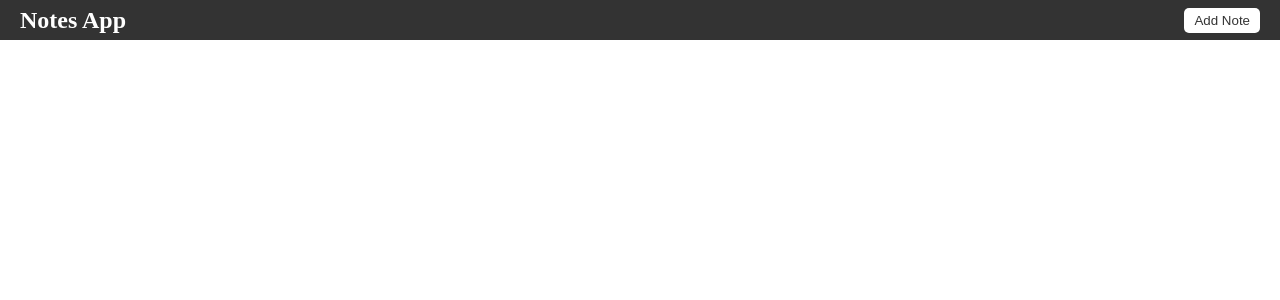
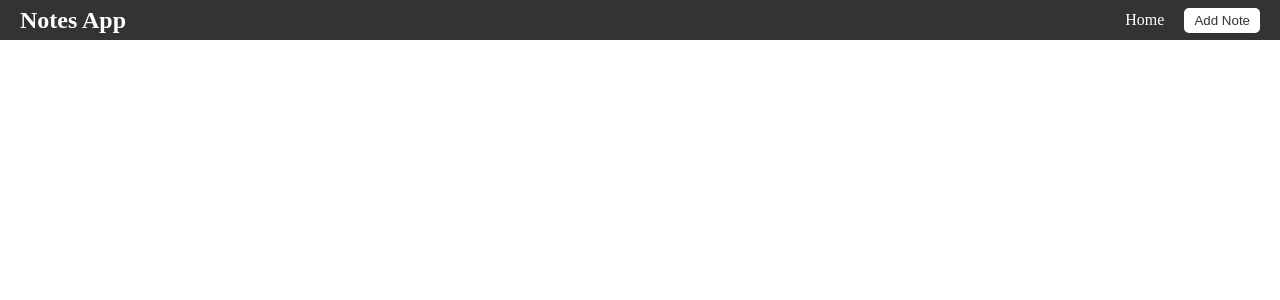
Before and after one commit to sandeepkumardev/react-home, a React (Vite) app: page /notes in a window 1280 px wide. Shown: the top 300 px of the page. Built offline with nearby package versions, Linux system fonts and the light colour scheme.

Commit message:
✨ Feat: add route

```diff
--- a/src/App.css
+++ b/src/App.css
@@ -0,0 +1,9 @@
+a {
+  text-decoration: none;
+  color: #fff;
+}
+
+a:hover {
+  color: aqua;
+  text-decoration: underline;
+}
--- a/src/App.jsx
+++ b/src/App.jsx
@@ -1,11 +1,18 @@
 import "./App.css";
 import Notes from "./apps/notes/Notes";
+import { BrowserRouter, Routes, Route } from "react-router-dom";
+import Home from "./pages/Home";
+import About from "./pages/About";
 
 function App() {
   return (
-    <>
-      <Notes />
-    </>
+    <BrowserRouter>
+      <Routes>
+        <Route path="/" element={<Home />} />
+        <Route path="/about" element={<About />} />
+        <Route path="/notes" element={<Notes />} />
+      </Routes>
+    </BrowserRouter>
   );
 }
 
--- a/src/apps/notes/Navbar.jsx
+++ b/src/apps/notes/Navbar.jsx
@@ -1,11 +1,17 @@
 import React from "react";
+import { Link } from "react-router-dom";
 
 const Navbar = ({ showForm, setShowForm }) => {
   return (
     <div className="navbar">
       <h2>Notes App</h2>
 
-      <button onClick={() => setShowForm(!showForm)}>{showForm ? "Close Form" : "Add Note"}</button>
+      <div>
+        <Link to={"/"} style={{ marginRight: "20px" }}>
+          Home
+        </Link>
+        <button onClick={() => setShowForm(!showForm)}>{showForm ? "Close Form" : "Add Note"}</button>
+      </div>
     </div>
   );
 };
--- a/src/apps/notes/Notes.jsx
+++ b/src/apps/notes/Notes.jsx
@@ -26,6 +26,7 @@ const Notes = () => {
   const [showForm, setShowForm] = useState(false);
   const [isEditing, setIsEditing] = useState(null);
   const [notes, setNotes] = useState([]);
+  const [showMore, setShowMore] = useState(false);
 
   const addNote = (data) => {
     setNotes([...notes, data]);
@@ -64,7 +65,11 @@ const Notes = () => {
         {notes.map((note, index) => (
           <div key={index} className="note" style={{ backgroundColor: colors[index % colors.length] }}>
             <h1>{note.title}</h1>
-            <p>{note.message}</p>
+            <p className={showMore ? "" : "line-clamp-3"}>{note.message}</p>
+
+            <button onClick={() => setShowMore(!showMore)} style={{ display: note.message.length > 103 ? "block" : "none" }}>
+              Show {showMore ? "less" : "more"}
+            </button>
 
             <Pencil onClick={() => editNote(index)} />
             <Trash onClick={() => removeNote(index)} />
--- a/src/apps/notes/notes.css
+++ b/src/apps/notes/notes.css
@@ -101,7 +101,7 @@
   font-size: 20px;
 }
 
-.note p {
+.line-clamp-3 {
   line-clamp: 3;
   overflow: hidden;
   -webkit-line-clamp: 3;
--- /dev/null
+++ b/src/pages/About.jsx
@@ -0,0 +1,12 @@
+import { Link } from "react-router-dom";
+
+const About = () => {
+  return (
+    <div>
+      About Page
+      <Link to={"/"}>Home</Link>
+    </div>
+  );
+};
+
+export default About;
--- /dev/null
+++ b/src/pages/Home.jsx
@@ -0,0 +1,13 @@
+import { Link } from "react-router-dom";
+
+const Home = () => {
+  return (
+    <div>
+      Home Page
+      <Link to="/about">About</Link>
+      <Link to="/notes">Notes App</Link>
+    </div>
+  );
+};
+
+export default Home;
```
